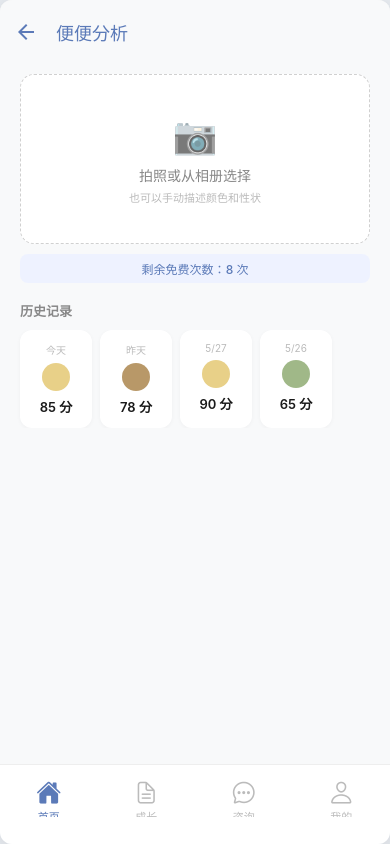
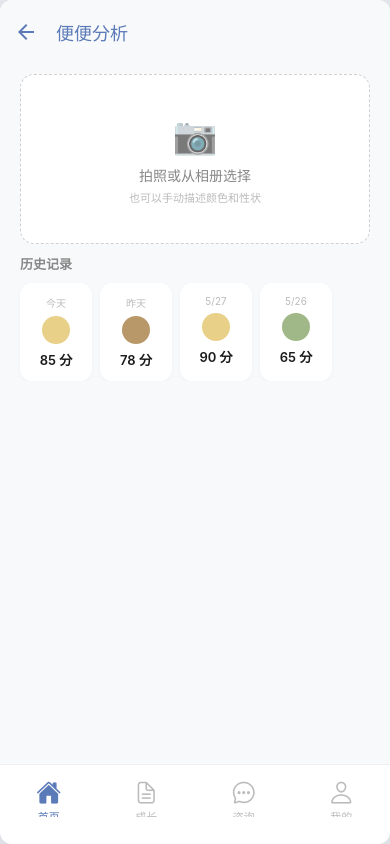
Before and after one commit to Ssunriseface/infant_mom, a React Native app: screen /PoopTool in a window 390 px wide. Built offline with nearby package versions, Linux system fonts and the light colour scheme.

Commit message:
feat: replace hardcoded paywall in PoopTool with SubscriptionContext-based paywall

```diff
--- a/src/screens/PoopToolScreen.tsx
+++ b/src/screens/PoopToolScreen.tsx
@@ -9,6 +9,7 @@ import {
   Alert,
 } from 'react-native';
 import { Colors } from '../theme/colors';
+import { useSubscription } from '../contexts/SubscriptionContext';
 
 const history = [
   { date: '今天', color: '#e8d088', score: '85 分' },
@@ -18,30 +19,16 @@ const history = [
 ];
 
 export default function PoopToolScreen() {
+  const { isExpired } = useSubscription();
   const [hasResult, setHasResult] = useState(false);
   const [isAnalyzing, setIsAnalyzing] = useState(false);
-  const [remainingFree, setRemainingFree] = useState(8);
 
   const handleAnalyze = () => {
     if (isAnalyzing) return;
 
-    if (remainingFree <= 0) {
-      Alert.alert(
-        '免费次数已用完',
-        '10 次免费分析已用完。开通睡眠助手会员（¥9.9/月）即可无限次使用便便分析。',
-        [
-          { text: '稍后再说', style: 'cancel' },
-          { text: '开通会员', onPress: () => Alert.alert('提示', '即将跳转会员开通页面...') },
-        ]
-      );
-      return;
-    }
-
     setIsAnalyzing(true);
     setHasResult(false);
-    setRemainingFree((r) => r - 1);
 
-    // Simulate AI analysis delay
     setTimeout(() => {
       setIsAnalyzing(false);
       setHasResult(true);
@@ -84,13 +71,34 @@ export default function PoopToolScreen() {
           )}
         </TouchableOpacity>
 
-        {/* Free Remaining */}
-        <View style={styles.freeBadge}>
-          <Text style={styles.freeBadgeText}>剩余免费次数：{remainingFree} 次</Text>
-        </View>
-
         {/* Result */}
         {hasResult && !isAnalyzing && (
+          isExpired ? (
+            <View style={styles.paywallOverlay}>
+              <View style={styles.paywallContent}>
+                <Text style={styles.paywallIcon}>🔒</Text>
+                <Text style={styles.paywallText}>试用已结束</Text>
+                <Text style={styles.paywallSub}>开通会员解锁完整 AI 分析结果</Text>
+              </View>
+              <View style={styles.paywallBlurred}>
+                <View style={styles.resultCard}>
+                  <View style={styles.scoreCircle}>
+                    <Text style={styles.scoreNum}>85</Text>
+                    <Text style={styles.scoreLabel}>健康分</Text>
+                  </View>
+                  <Text style={styles.resultDetail}>
+                    <Text style={styles.resultOk}>颜色正常</Text>
+                    {' · '}
+                    <Text style={styles.resultOk}>性状正常</Text>
+                  </Text>
+                  <Text style={styles.resultSub}>金黄色软便，糊状，母乳喂养典型</Text>
+                  <View style={styles.fakeNannyLink}>
+                    <Text style={styles.nannyLinkText}>不准？连线月嫂帮你看</Text>
+                  </View>
+                </View>
+              </View>
+            </View>
+          ) : (
             <View style={styles.resultCard}>
               <View style={styles.scoreCircle}>
                 <Text style={styles.scoreNum}>85</Text>
@@ -107,6 +115,7 @@ export default function PoopToolScreen() {
                 <Text style={styles.nannyLinkText}>不准？连线月嫂帮你看</Text>
               </TouchableOpacity>
             </View>
+          )
         )}
 
         {/* History */}
@@ -129,29 +138,6 @@ export default function PoopToolScreen() {
           ))}
         </ScrollView>
 
-        {/* Upgrade prompt */}
-        {remainingFree <= 3 && remainingFree > 0 && (
-          <View style={styles.upgradeCard}>
-            <Text style={styles.upgradeText}>
-              仅剩 {remainingFree} 次免费分析 · 开通睡眠会员无限次使用
-            </Text>
-            <TouchableOpacity style={styles.upgradeBtn}>
-              <Text style={styles.upgradeBtnText}>¥9.9/月 立即开通</Text>
-            </TouchableOpacity>
-          </View>
-        )}
-
-        {remainingFree <= 0 && (
-          <View style={styles.upgradeCard}>
-            <Text style={styles.upgradeText}>
-              免费次数已用完 · 开通睡眠会员即可无限使用
-            </Text>
-            <TouchableOpacity style={styles.upgradeBtn}>
-              <Text style={styles.upgradeBtnText}>¥9.9/月 立即开通</Text>
-            </TouchableOpacity>
-          </View>
-        )}
-
         <View style={{ height: 20 }} />
       </ScrollView>
     </View>
@@ -172,13 +158,6 @@ const styles = StyleSheet.create({
   uploadIcon: { fontSize: 36, marginBottom: 8, opacity: 0.6 },
   uploadText: { fontSize: 14, color: '#888', fontWeight: '500' },
   uploadHint: { fontSize: 11, color: '#bbb', marginTop: 4 },
-
-  freeBadge: {
-    marginHorizontal: 20, marginBottom: 18,
-    backgroundColor: Colors.primaryLight, borderRadius: 8,
-    paddingVertical: 6, alignItems: 'center',
-  },
-  freeBadgeText: { fontSize: 12, color: Colors.primary, fontWeight: '500' },
 
   resultCard: {
     marginHorizontal: 20, marginBottom: 18, backgroundColor: Colors.white,
@@ -218,15 +197,19 @@ const styles = StyleSheet.create({
   historyColor: { width: 28, height: 28, borderRadius: 14, marginVertical: 6 },
   historyScore: { fontSize: 13, fontWeight: '600', color: Colors.text },
 
-  upgradeCard: {
-    marginHorizontal: 20, backgroundColor: '#fef9f0',
-    borderRadius: 12, padding: 14, alignItems: 'center',
-    borderWidth: 1, borderColor: '#f0dcc0',
+  paywallOverlay: { marginHorizontal: 20, marginBottom: 18, position: 'relative' },
+  paywallBlurred: { opacity: 0.25, overflow: 'hidden', borderRadius: 14 },
+  paywallContent: {
+    position: 'absolute', top: 0, left: 0, right: 0, bottom: 0, zIndex: 10,
+    alignItems: 'center', justifyContent: 'center',
+    backgroundColor: 'rgba(255,255,255,0.6)', borderRadius: 14,
   },
-  upgradeText: { fontSize: 12, color: '#6b4e30', marginBottom: 10, textAlign: 'center' },
-  upgradeBtn: {
-    backgroundColor: Colors.primary, borderRadius: 10,
-    paddingVertical: 10, paddingHorizontal: 24,
+  paywallIcon: { fontSize: 36, marginBottom: 10 },
+  paywallText: { fontSize: 16, fontWeight: '700', color: Colors.text, marginBottom: 4 },
+  paywallSub: { fontSize: 13, color: Colors.subtext, textAlign: 'center' },
+  fakeNannyLink: {
+    marginTop: 14, paddingVertical: 10, backgroundColor: '#fef9f0',
+    borderRadius: 10, alignItems: 'center',
+    borderWidth: 1, borderColor: '#f0dcc0', paddingHorizontal: 24,
   },
-  upgradeBtnText: { fontSize: 13, fontWeight: '600', color: Colors.white },
 });
```
Lines whose indentation alone changed are shown as unchanged.
